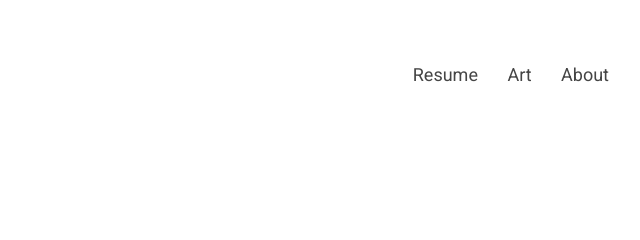
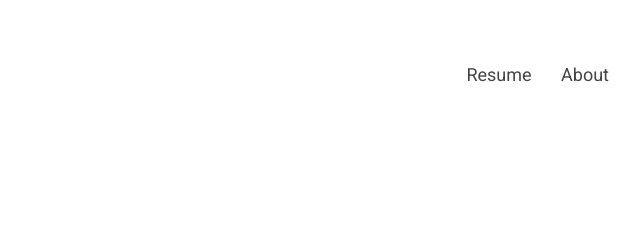
Before and after one commit to daniellyang/daniellyang.github.io, a plain HTML site: page index.html in a window 1280 px wide. Shown: the top 240 px of the page, 506-1146 px from the left. Drawn offline with nearby package versions, Linux system fonts and the light colour scheme.

Commit message:
deleting art link

```diff
--- a/index.html
+++ b/index.html
@@ -40,7 +40,6 @@
 			</div>
 			<div class="shortcuts">
 				<a class="link" href="Yang_Daniell_Resume.pdf" target="_blank">Resume</a>
-				<a class="link" href="https://dribbble.com/daniellyang" target="_blank">Art</a>
 				<a class="link" href="https://daniellyang.github.io/about.html">About</a>
 			</div>
 		</div>
```
